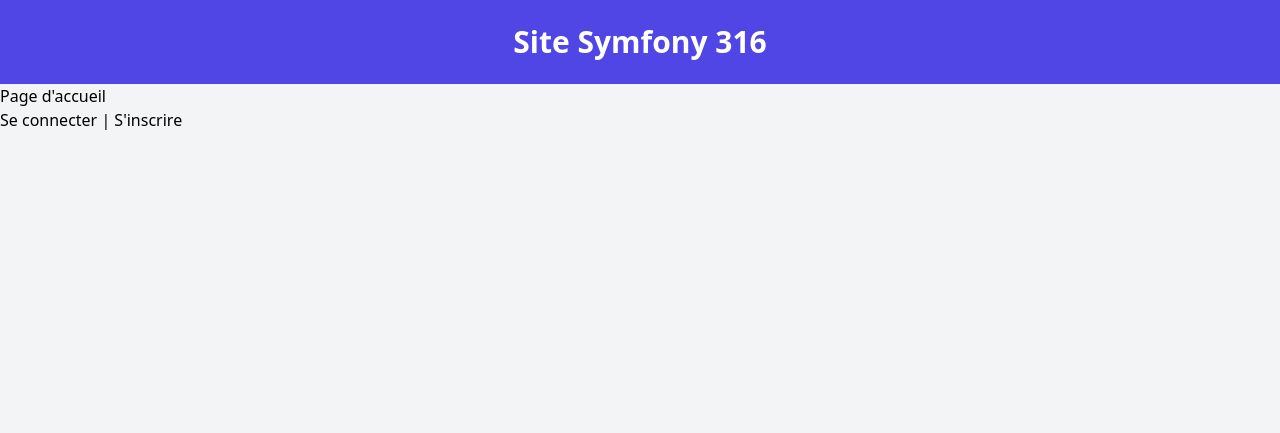
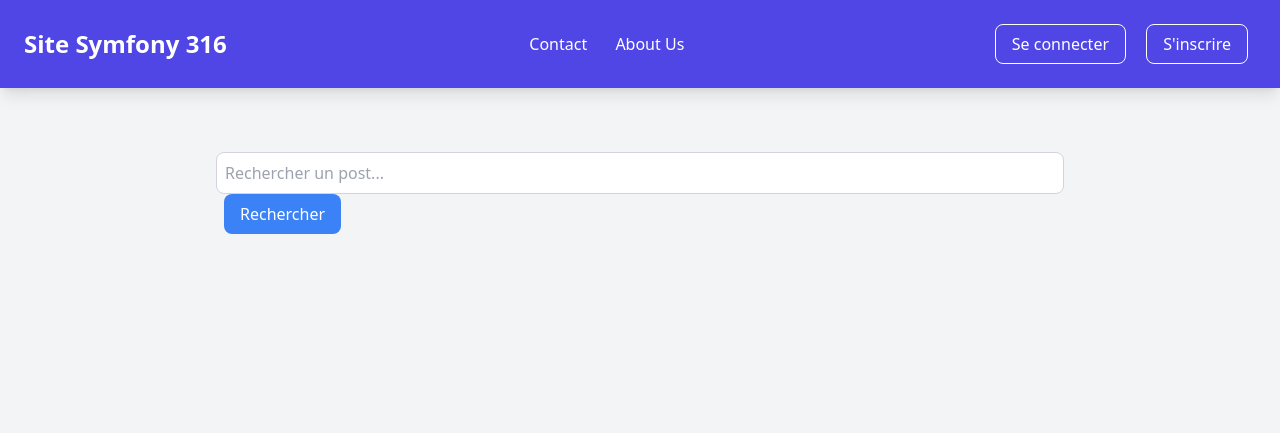
Before and after one commit to hugolgs-dev/blog-symfony-316, a Symfony app: template templates/home.html.twig in a window 1280 px wide. Shown: the top 433 px of the page. Run offline with Twig, Linux system fonts and the light colour scheme; the template is opened without the code that fills it, so the values that code supplies are empty; some libraries are stand-ins or nearby versions.

Commit message:
amelioration de style de header

```diff
--- a/config/routes.yaml
+++ b/config/routes.yaml
@@ -45,3 +45,8 @@ admin_posts:
 comments_crud:
     path: /comment
     controller: App\Controller\Admin\CommentCrudController::index
+
+post_search:
+    path: /search
+    controller: App\Controller\HomeController::home
+    methods: GET
--- a/templates/home.html.twig
+++ b/templates/home.html.twig
@@ -3,14 +3,38 @@
 {% block title %}Accueil{% endblock %}
 
 {% block body %}
-    <h1>Page d'accueil</h1>
-    {% if app.user %}
-        <!-- si l'utilisateur est connecté -->
-        <p>Bonjour, {{ app.user.email }} !</p>
-        <a href="{{ path('app_logout') }}">Se déconnecter</a>
-    {% else %}
-        <!-- si l'utilisateur n'est pas connecté -->
-        <a href="{{ path('app_login') }}">Se connecter</a> |
-        <a href="{{ path('app_register') }}">S'inscrire</a>
-    {% endif %}
+<div class="max-w-4xl p-6 mx-auto mt-10">
+
+    <!-- Barre de recherche -->
+    <div class="mb-6">
+        <form action="{{ path('post_search') }}" method="get">
+            <input type="text" name="q" placeholder="Rechercher un post..." class="w-full p-2 border border-gray-300 rounded-lg focus:outline-none focus:ring-2 focus:ring-blue-500" value="{{ query|default('') }}">
+            <button type="submit" class="px-4 py-2 ml-2 text-white bg-blue-500 rounded-lg hover:bg-blue-600">Rechercher</button>
+        </form>
+    </div>
+
+    <!-- Résultats de recherche -->
+    <div>
+{% if query is defined and query is not empty %}
+    <h1>Résultats de recherche pour "{{ query }}"</h1>
+{% endif %}
+
+        {% if posts is defined and posts is empty %}
+            <p>Aucun résultat trouvé.</p>
+
+        {% else %}
+            <ul class="mt-4 space-y-4">
+                {% for post in posts %}
+                    <li class="p-4 bg-white border border-gray-300 rounded-lg shadow">
+                        <a href="{{ path('post_show', {'id': post.id}) }}" class="text-lg font-bold text-blue-600 hover:underline">
+                            {{ post.title }}
+                        </a>
+                        <p class="text-gray-700">{{ post.content[:100] }}...</p>
+                    </li>
+                {% endfor %}
+            </ul>
+        {% endif %}
+    </div>
+
+</div>
 {% endblock %}
--- a/templates/inc/header.html.twig
+++ b/templates/inc/header.html.twig
@@ -8,8 +8,26 @@
 </head>
 <body class="bg-gray-100">
 
-    <header class="bg-indigo-600 text-white py-6">
-        <h1 class="text-3xl font-bold text-center">Site Symfony 316</h1>
+    <header class="flex items-center justify-between w-full p-6 text-white bg-indigo-600 shadow-lg">
+        <h1 class="text-2xl font-extrabold">Site Symfony 316</h1>
+
+        <nav class="space-x-6">
+            <a href="/contact" class="text-white hover:underline">Contact</a>
+            <a href="#" class="text-white hover:underline">About Us</a>
+        </nav>
+
+        <div class="p-2 bg-transparent rounded-lg">
+            {% if app.user %}
+                <p class="inline-block mr-4">Bonjour, <span class="font-semibold">{{ app.user.email }}</span> !</p>
+                <a href="{{ path('app_logout') }}"
+                   class="px-4 py-2 text-white transition-all duration-300 border border-white rounded-lg hover:bg-white hover:text-indigo-600">Se déconnecter</a>
+            {% else %}
+                <a href="{{ path('app_login') }}"
+                   class="px-4 py-2 text-white transition-all duration-300 border border-white rounded-lg hover:bg-white hover:text-indigo-600">Se connecter</a>
+                <a href="{{ path('app_register') }}"
+                   class="px-4 py-2 ml-4 text-white transition-all duration-300 border border-white rounded-lg hover:bg-white hover:text-indigo-600">S'inscrire</a>
+            {% endif %}
+        </div>
     </header>
 
 </body>
```
Also changed, not shown: src/Controller/Admin/PostCrudController.php (+17 -5 lines), src/Repository/PostRepository.php (+9 -0 lines).
